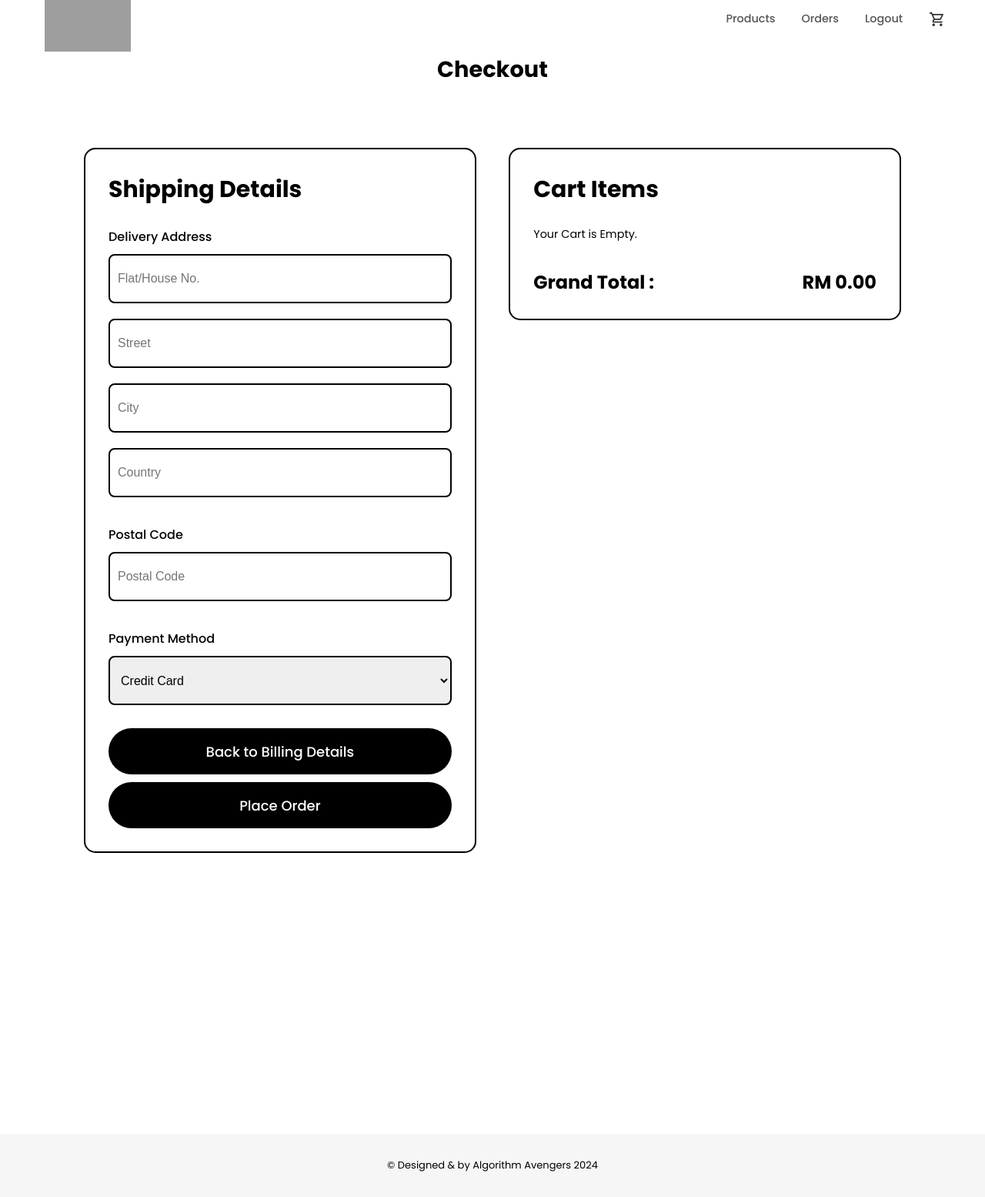
After one commit to JQ-08/FurstFurniture, a PHP site: page /orderagain.php in a window 1280 px wide. The commit adds this page. Shown: the whole page at 77% size. Run offline with PHP 8.4, Linux system fonts and the light colour scheme; a user stored in the database is signed in; data comes from the database, SQL or seed files in the repository; some libraries are stand-ins or nearby versions; grey boxes are pictures that could not be loaded.

Commit message:
fix bugs

```diff
--- a/main/user/checkout.php
+++ b/main/user/checkout.php
@@ -12,6 +12,11 @@ if (!isset($_SESSION['userId'])) {
 }
 
 $userId = $_SESSION['userId'];
+
+if (isset($_GET['back_to_billing'])) {
+    unset($_SESSION['address_step']); // Reset to billing details step
+}
+
 
 if ($userId !== null) {
     if (isset($_POST['continue'])) {
@@ -192,6 +197,7 @@ ob_end_flush();
                             </select>
                         </div>
                     </div>
+                    <a href="checkout.php?back_to_billing=true" class="back-btn">Back to Billing Details</a>
                     <input type="submit" value="Place Order" name="place_order" class="place-order-btn">
                 <?php endif; ?>
             </form>
--- a/main/user/css/checkout_css.php
+++ b/main/user/css/checkout_css.php
@@ -144,7 +144,7 @@ form .title{
     outline: none;
 }
 
-.continue-btn, .place-order-btn {
+.continue-btn, .place-order-btn, .back-btn {
     width: 100%;
     display: flex;
     justify-content: center;
@@ -160,7 +160,12 @@ form .title{
     color: white;
     border: none;}
 
-.continue-btn:hover, .place-order-btn:hover{
+.back-btn{
+    margin-bottom: 10px;
+    text-decoration: none;
+}
+
+.continue-btn:hover, .place-order-btn:hover, .back-btn:hover{
     box-shadow: 0 4px 15px rgba(0, 0, 0, 0.3);
     transform: translateY(-3px);
     cursor: pointer;
--- a/main/user/login.php
+++ b/main/user/login.php
@@ -104,7 +104,7 @@
                             </div>
                         </div>
                         <div class="input-box">
-                            <input type="password" class="input-field" placeholder="Password" id="regPwd2" name="pwdrepeat" required>
+                            <input type="password" class="input-field" placeholder="Confirm Password" id="regPwd2" name="pwdrepeat" required>
                             <div class="lock-box" onclick="myRegPassword2()">
                                 <i class="bx bx bxs-lock-alt icon" id="lock3"></i>
                                 <i class='bx bx-lock-open-alt icon' id="lock-open3"></i>
--- /dev/null
+++ b/main/user/orderagain.php
@@ -0,0 +1,245 @@
+<?php
+session_start();
+include 'css/checkout_css.php';
+include 'includes/connect.php';
+
+$product_id = $_GET['get_id'] ?? null; // or use a defined value
+$qty = $_GET['qty'] ?? 1; // or use a defined value
+
+if (!isset($_SESSION['userId'])) {
+    echo '<script>
+       alert("You need to log in to your account!");
+       window.location.href = "login.php";
+   </script>';
+    exit();
+}
+
+$userId = $_SESSION['userId'];
+
+if (isset($_GET['back_to_billing'])) {
+    unset($_SESSION['address_step']); // Reset to billing details step
+}
+
+
+if ($userId !== null) {
+    if (isset($_POST['continue'])) {
+        $_SESSION['name'] = filter_var($_POST['name'], FILTER_SANITIZE_STRING);
+        $_SESSION['number'] = filter_var($_POST['number'], FILTER_SANITIZE_STRING);
+        $_SESSION['email'] = filter_var($_POST['email'], FILTER_SANITIZE_STRING);
+        $_SESSION['address_step'] = true;
+    }
+
+    if (isset($_POST['place_order'])) {
+        $address = filter_var($_POST['flat'] . ', ' . $_POST['street'] . ', ' . $_POST['city'] . ', ' . $_POST['country'] . ' - ' . $_POST['pin_code'], FILTER_SANITIZE_STRING);
+        $method = filter_var($_POST['method'], FILTER_SANITIZE_STRING);
+
+        // Check if email is valid
+        if (!filter_var($_SESSION['email'], FILTER_VALIDATE_EMAIL)) {
+            echo '<script>
+            alert("Please enter a valid email address.");
+            window.location.href = "orderagain.php?get_id=' . $product_id . '&qty=' . $qty . '";
+            </script>';
+            exit();
+        }
+
+        // Verify cart existence
+        $verify_cart = $conn->prepare("SELECT * FROM `cart` WHERE userId = ?");
+        $verify_cart->execute([$userId]);
+
+        // Check if a single product ID is being purchased
+        if (isset($_GET['get_id'])) {
+            $get_product = $conn->prepare("SELECT * FROM `products` WHERE id = ? LIMIT 1");
+            $get_product->execute([$_GET['get_id']]);
+
+            if ($get_product->rowCount() > 0) {
+                $fetch_p = $get_product->fetch(PDO::FETCH_ASSOC);
+                $insert_order = $conn->prepare("INSERT INTO `orders`(userId, name, number, email, address, method, product_id, price, qty) VALUES(?,?,?,?,?,?,?,?,?)");
+                $insert_order->execute([$userId, $_SESSION['name'], $_SESSION['number'], $_SESSION['email'], $address, $method, $fetch_p['id'], $fetch_p['price'], $qty]);
+
+
+                echo '<script>
+                alert("Order Successful!");
+                window.location.href = "orders.php";
+                </script>';
+                exit();
+            } else {
+                $warning_msg[] = 'Product not found!';
+            }
+
+        } elseif ($verify_cart->rowCount() > 0) {
+            while ($f_cart = $verify_cart->fetch(PDO::FETCH_ASSOC)) {
+                $insert_order = $conn->prepare("INSERT INTO `orders`(userId, name, number, email, address, method, product_id, price, qty) VALUES(?,?,?,?,?,?,?,?,?)");
+                $insert_order->execute([$userId, $_SESSION['name'], $_SESSION['number'], $_SESSION['email'], $address, $method, $f_cart['product_id'], $f_cart['price'], $f_cart['qty']]);
+            }
+
+            // Clear cart after placing order
+            $delete_cart_id = $conn->prepare("DELETE FROM `cart` WHERE userId = ?");
+            $delete_cart_id->execute([$userId]);
+
+            echo '<script>
+                alert("Order Successful!");
+                window.location.href = "orders.php";
+                </script>';
+            exit();
+
+        } else {
+            $warning_msg[] = 'Your cart is empty!';
+        }
+    }
+} else {
+    echo '<script>
+   alert("You need to log in to your account!");
+   window.location.href = "login.php";
+   </script>';
+}
+
+$grand_total = 0;
+
+if (isset($_GET['get_id']) && isset($_GET['qty'])) {
+    $product_id = $_GET['get_id'];  // Change this line
+    $qty = $_GET['qty'];
+    // Fetch product details
+    $get_product = $conn->prepare("SELECT * FROM `products` WHERE id = ? LIMIT 1");
+    $get_product->execute([$product_id]);
+
+    if ($get_product->rowCount() > 0) {
+        $fetch_p = $get_product->fetch(PDO::FETCH_ASSOC);
+        $sub_total = ($qty * $fetch_p['price']);
+        $grand_total += $sub_total;
+        $cart_items[] = [
+            'name' => htmlspecialchars($fetch_p['name']),
+            'image' => $fetch_p['image1'],
+            'price' => number_format($fetch_p['price'], 2),
+            'qty' => $qty
+        ];
+    }
+}
+
+ob_end_flush();
+?>
+
+<!DOCTYPE html>
+<html lang="en">
+
+<head>
+    <meta charset="UTF-8">
+    <meta name="viewport" content="width=device-width, initial-scale=1.0">
+    <link rel="icon" type="image/png" sizes="32x32" href="../../images/furst_logo_circle.png" />
+    <title>Checkout</title>
+
+    <!-- Alert Messages -->
+    <link rel="stylesheet" href="https://cdnjs.cloudflare.com/ajax/libs/sweetalert/1.1.3/sweetalert.min.css">
+    <script src="https://cdnjs.cloudflare.com/ajax/libs/sweetalert/1.1.3/sweetalert.min.js"></script>
+
+    <!-- Google Icons -->
+    <link rel="stylesheet"
+        href="https://fonts.googleapis.com/css2?family=Material+Symbols+Rounded:opsz,wght,FILL,GRAD@24,400,1,0" />
+    <link rel="stylesheet" href="https://fonts.googleapis.com/icon?family=Material+Icons">
+    <link rel="stylesheet"
+        href="https://fonts.googleapis.com/css2?family=Material+Symbols+Outlined:opsz,wght,FILL,GRAD@24,400,0,0" />
+</head>
+
+<body>
+
+    <header>
+        <a href='./index.php'>
+            <div class="logo">
+                <img src="../../images/furst.png" alt="Logo">
+            </div>
+        </a>
+        <nav>
+            <a href="view_products.php">Products</a>
+            <a href="orders.php">Orders</a>
+            <?php
+            if (isset($_SESSION["username"])) {
+                echo "<a href='#' onclick=\"if(confirm('Are you sure you want to logout?')) { setTimeout(function(){ alert('You\'ve been logged out. Redirecting to home page...'); window.location.href='includes/logout.inc.php'; }, 1000); } else { event.preventDefault(); }\">Logout</a>";
+            } else {
+                echo "<a href='login.php'>Login</a>";
+            }
+            ?>
+            <a href="shopping_cart.php"><span class="material-symbols-outlined" alt="cart icon">shopping_cart</span></a>
+        </nav>
+    </header>
+
+    <div class="main">
+        <h1 class="heading">Checkout</h1>
+
+        <div class="row">
+            <form action="" method="POST">
+                <?php if (!isset($_SESSION['address_step'])): ?>
+                    <h3 class="title">Billing Details</h3>
+                    <div class="flex">
+                        <div class="box">
+                            <p>Name</p>
+                            <input type="text" name="name" required maxlength="50" placeholder="Enter your name"
+                                class="input">
+                            <p>Phone Number</p>
+                            <input type="number" name="number" required maxlength="10" placeholder="Enter your phone number"
+                                class="input" min="0" max="9999999999">
+                            <p>Email</p>
+                            <input type="email" name="email" required maxlength="50" placeholder="Enter your email"
+                                class="input">
+                        </div>
+                    </div>
+                    <input type="submit" value="Continue" name="continue" class="continue-btn">
+                    <a href="shopping_cart.php" class="continue-btn" style="margin-top: 10px; text-decoration: none;">Back to Shopping Cart</a>
+                <?php else: ?>
+                    <h3 class="title">Shipping Details</h3>
+                    <div class="flex">
+                        <div class="box">
+                            <p>Delivery Address</p>
+                            <input type="text" name="flat" required placeholder="Flat/House No." class="address">
+                            <input type="text" name="street" required placeholder="Street" class="address">
+                            <input type="text" name="city" required placeholder="City" class="address">
+                            <input type="text" name="country" required placeholder="Country" class="address">
+                            <p>Postal Code</p>
+                            <input type="text" name="pin_code" required placeholder="Postal Code" class="address">
+                            <p>Payment Method</p>
+                            <select name="method" class="input" required>
+                                <option value="credit card">Credit Card</option>
+                                <option value="cash on delivery">Cash on Delivery</option>
+                            </select>
+                        </div>
+                    </div>
+                    <a href="orderagain.php?back_to_billing=true&get_id=<?= $product_id ?>&qty=<?= $qty ?>" class="back-btn">Back to Billing Details</a>
+                    <input type="submit" value="Place Order" name="place_order" class="place-order-btn">
+                <?php endif; ?>
+            </form>
+
+            <div class="summary">
+                <h3 class="title">Cart Items</h3>
+                <?php if (!empty($cart_items)): ?>
+                    <?php foreach ($cart_items as $item): ?>
+                        <div class="flex cart-item">
+                            <img src="../../images/products/<?= $item['image']; ?>" class="image" alt="">
+                            <div>
+                                <h3 class="name"><?= $item['name']; ?></h3>
+                                <p class="price">RM <?= $item['price']; ?> x <?= $item['qty']; ?></p>
+                            </div>
+                        </div>
+                    <?php endforeach; ?>
+                <?php else: ?>
+                    <p class="empty">Your Cart is Empty.</p>
+                <?php endif; ?>
+                <div class="grand-total">
+                    <p>Grand Total :</p>
+                    <p>RM <?= number_format($grand_total, 2); ?></p>
+                </div>
+            </div>
+        </div>
+    </div>
+
+    <footer class="footer">
+        <div class="copyright">
+            <p>© Designed &amp; by Algorithm Avengers 2024</p>
+        </div>
+    </footer>
+
+    <script src="https://cdnjs.cloudflare.com/ajax/libs/sweetalert/2.1.2/sweetalert.min.js"></script>
+</body>
+
+</html>
+
+<?php
+include 'includes/functions.inc.php';
+?>
--- a/main/user/view_order.php
+++ b/main/user/view_order.php
@@ -123,7 +123,7 @@ if (isset($_POST['cancel'])) {
                     <input type="submit" value="Cancel Order" name="cancel" class="cancel-order" onclick="return confirm('Cancel this Order?');" >
                 </form>
             <?php } else { ?>
-                <a href="checkout.php?get_id=<?= $fetch_product['id']; ?>" class="order-again">Order Again</a>
+                <a href="orderagain.php?get_id=<?= $fetch_product['id']; ?>&qty=<?= $fetch_order['qty']; ?>" class="order-again">Order Again</a>
             <?php } ?>
         </div>
     </div>
```
Also changed, not shown: main/user/css/shopping_cart_css.php (+10 -0 lines), main/user/orders.php (+8 -2 lines), main/user/shopping_cart.php (+15 -5 lines), shop_db.sql (+17 -17 lines), README.md, images/products/02495.png (added), images/products/05212.png (added), images/products/43053.jpg (added), images/products/59541.jpeg (added).
